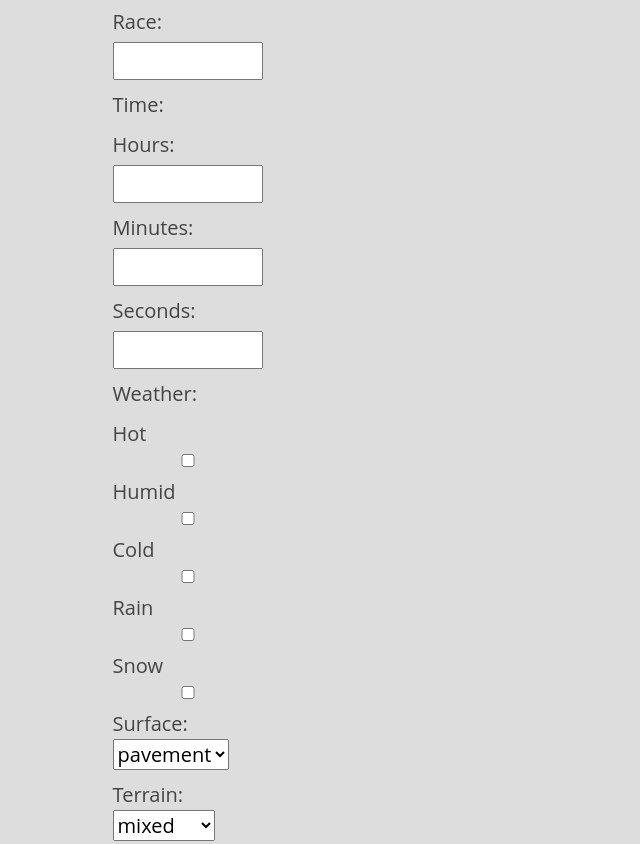
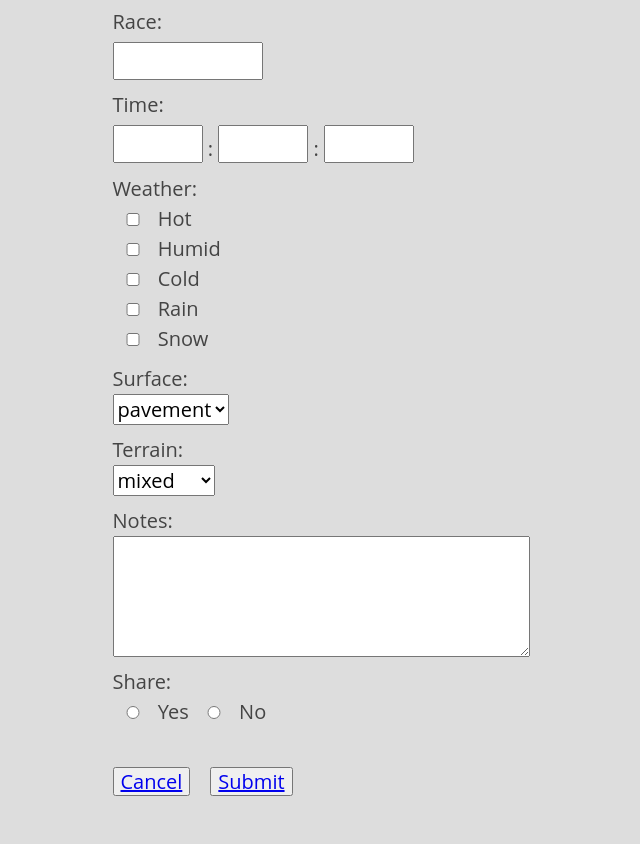
Before and after one commit to bradrivenburgh/leetrun-wireframes, a plain HTML site: page record-run.html in a window 1280 px wide. Shown: the part 723-1567 px from the top of the page, without its empty margins (319-959 px from the left). Drawn offline with nearby package versions, Linux system fonts and the light colour scheme.

Commit message:
styled new run page

```diff
--- a/index.css
+++ b/index.css
@@ -188,3 +188,28 @@ section:nth-child(even) {
   margin-top: 2em;
   margin-right: 1em;
 }
+
+.record-run__time {
+  display: block;
+}
+
+.record-run__time input {
+  width: 4.5em;
+}
+
+.record-run__weather {
+  display: block;
+  text-align: left;
+}
+.record-run__weather input {
+  width:2em;
+}
+
+.record-run__share {
+  display: block;
+  text-align: left;
+}
+
+.record-run__share input {
+  width: 2em;
+}
--- a/record-run.html
+++ b/record-run.html
@@ -22,7 +22,7 @@
   </nav>
   <main role="main">
     <header role="banner">
-      <h1>Record your run</h1>
+      <h1>New run</h1>
     </header>
 
     <section class="record-run">
@@ -38,30 +38,35 @@
               <input type="text" id="race" name="race" />
 
               <label>Time:</label>
-              <label for="hours">Hours:</label>
+              <div class="record-run__time">
                 <input type="number" id="hours" name="hours" min="00" max="24" />
-
-              <label for="minutes">Minutes:</label>
+                :
                 <input type="number" id="minutes" name="minutes" min="00" max="59" />
-
-              <label for="seconds">Seconds:</label>
-              <input type="number" id="seconds" name="seconds" min="00" max="59.59" step="0.01" />
+                :
+                <input type="number" id="seconds" name="seconds" min="00" max="59" />
+              </div>
 
               <label>Weather:</label>
+              <div class="record-run__weather">
+                <input type="checkbox" id="hot" name="hot" />
                 <label for="hot">Hot</label>
-              <input type="checkbox" id="hot" name="hot" />
+                <br />
 
+                <input type="checkbox" id="humid" name="humid" />
                 <label for="humid">Humid</label>
-              <input type="checkbox" id="humid" name="humid" />
+                <br />
 
+                <input type="checkbox" id="cold" name="cold" />
                 <label for="cold">Cold</label>
-              <input type="checkbox" id="cold" name="cold" />
+                <br />
 
+                <input type="checkbox" id="rain" name="rain" />
                 <label for="rain">Rain</label>
-              <input type="checkbox" id="rain" name="rain" />
+                <br />
 
+                <input type="checkbox" id="snow" name="snow" />
                 <label for="snow">Snow</label>
-              <input type="checkbox" id="snow" name="snow" />
+              </div>
 
               <label for="surface">Surface:</label>
               <select id="surface" name="surface">
@@ -82,11 +87,13 @@
               </textarea>
 
               <label>Share:</label>
+              <div class="record-run__share">
+                <input type="radio" id="yes" name="share" value="true" />
                 <label for="yes">Yes</label>
-              <input type="radio" id="yes" name="share" value="true" />
 
+                <input type="radio" id="no" name="share" value="false"/>
                 <label for="no">No</label>
-              <input type="radio" id="no" name="share" value="false"/>
+              </div>
 
               <div class='record-run__buttons'>
                 <button><a href="index.html">Cancel</a></button>
```
Lines whose indentation alone changed are shown as unchanged.
